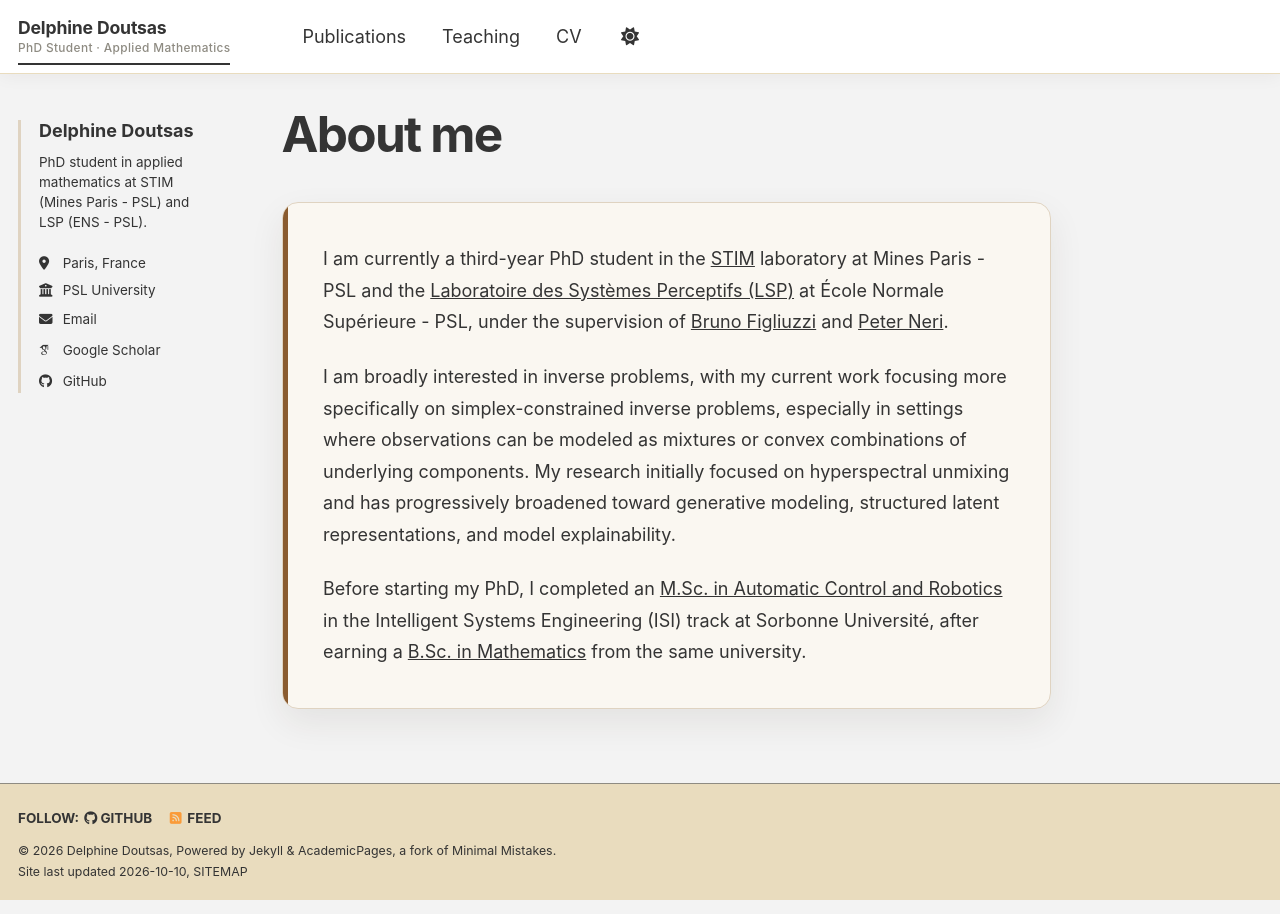
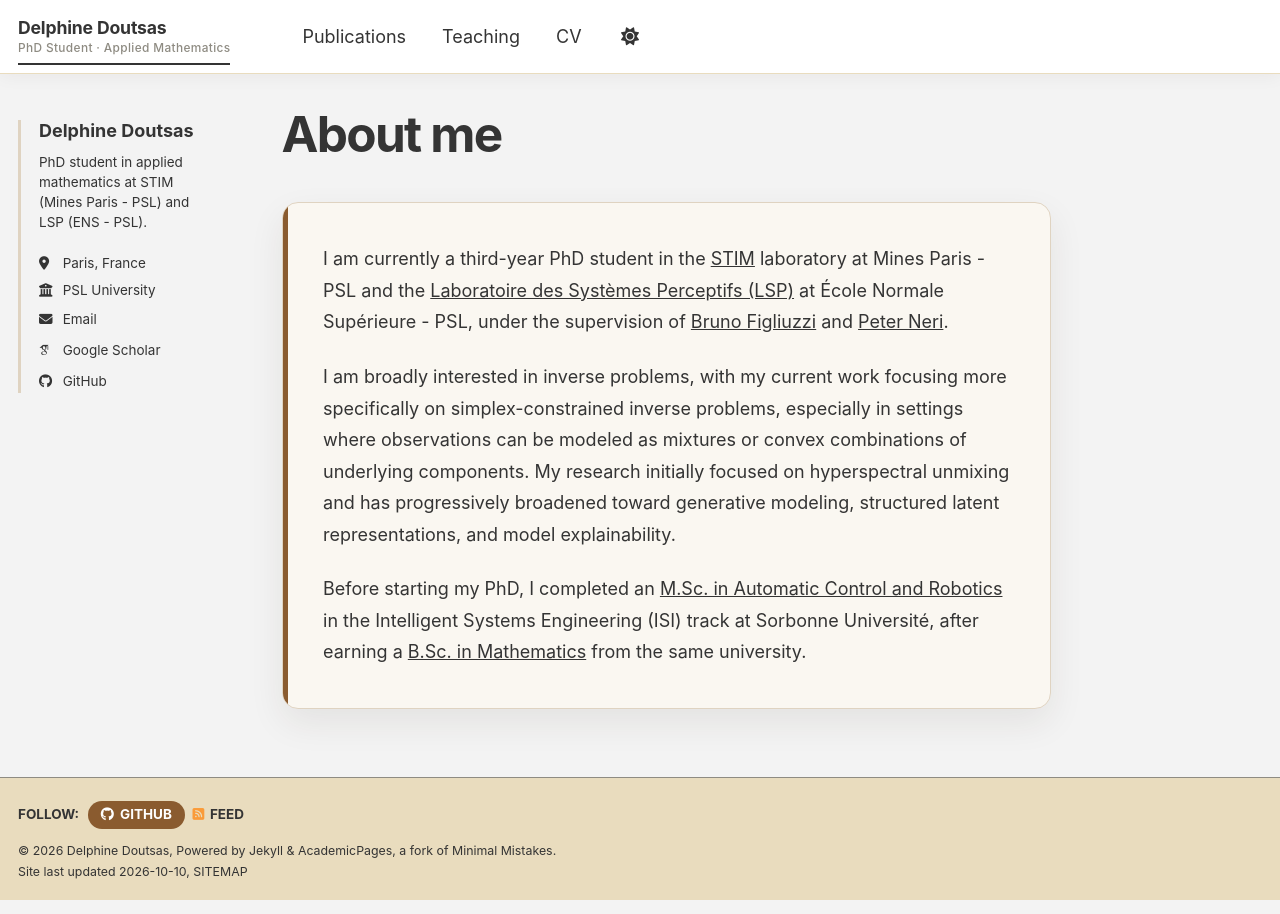
Before and after one commit to dldou/dldou.github.io, a Jekyll site: the page built from _pages/about.md, in a window 1280 px wide. Built offline with Jekyll 4.4.1, drawn with Linux system fonts in a browser that asks for light colours; some web fonts are replaced; a script bundle is joined from its source files by our own code; library files that are not in the unit come from our copies.

Commit message:
Make GitHub follow link prominent

```diff
--- a/_includes/footer.html
+++ b/_includes/footer.html
@@ -7,7 +7,7 @@
       <li><strong>{{ site.data.ui-text[site.locale].follow_label }}</strong></li>
     {% endif %}
     {% if site.author.github %}
-      <li><a href="https://github.com/{{ site.author.github }}"><i class="fab fa-github" aria-hidden="true"></i> GitHub</a></li>
+      <li><a class="footer-github-link" href="https://github.com/{{ site.author.github }}" aria-label="Follow Delphine Doutsas on GitHub"><i class="fab fa-github" aria-hidden="true"></i> GitHub</a></li>
     {% endif %}
     {% if site.author.linkedin %}
       <li><a href="https://www.linkedin.com/in/{{ site.author.linkedin }}"><i class="fab fa-linkedin" aria-hidden="true"></i> LinkedIn</a></li>
--- a/_sass/_custom.scss
+++ b/_sass/_custom.scss
@@ -249,6 +249,25 @@ body {
   margin-top: 0.4rem;
 }
 
+.page__footer-follow .footer-github-link {
+  display: inline-flex;
+  align-items: center;
+  gap: 0.35rem;
+  margin-left: 0.2rem;
+  padding: 0.42rem 0.72rem;
+  border-radius: 999px;
+  background: var(--site-accent);
+  color: var(--site-accent-contrast) !important;
+  line-height: 1;
+  text-decoration: none;
+}
+
+.page__footer-follow .footer-github-link:hover {
+  color: var(--site-accent-contrast) !important;
+  text-decoration: none;
+  transform: translateY(-1px);
+}
+
 @media screen and (min-width: 925px) {
   .sidebar > div {
     padding-left: 1rem;
```
